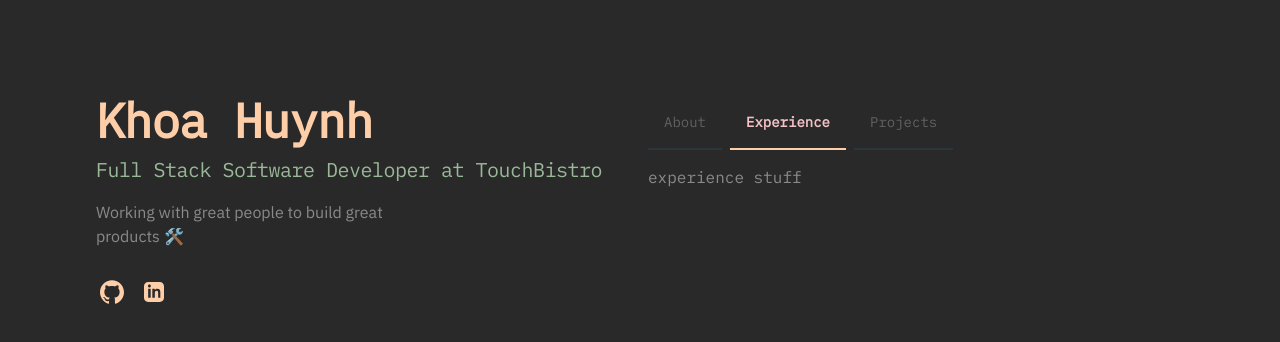
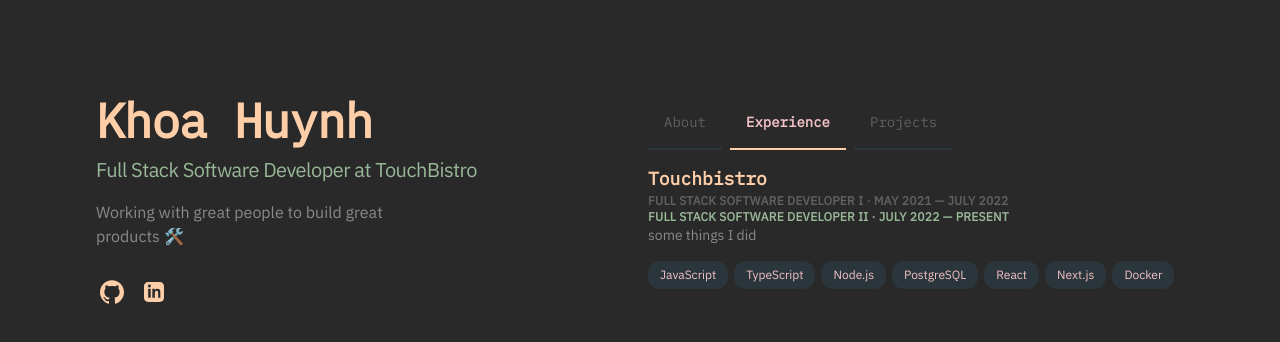
Before and after one commit to khoaHyh/portfolio-v3, a Next.js app: page / in a window 1280 px wide. Both pictures are taken after a click on the tab "Experience". Shown: the top 342 px of the page. Built offline with nearby package versions, Linux system fonts and the light colour scheme.

Commit message:
start adding experience

```diff
--- /dev/null
+++ b/src/components/Tags.tsx
@@ -0,0 +1,17 @@
+interface TagsProps {
+  tags: string[];
+}
+
+export default function Tags({ tags }: TagsProps): JSX.Element {
+  return (
+    <ul className="mt-2 flex flex-wrap" aria-label="Technologies used">
+      {tags.map((tag) => (
+        <li key={tag} className="mr-1.5 mt-2">
+          <div className="font-sans flex items-center rounded-xl bg-secondaryAlt px-3 py-1 text-pinkSoft text-xs font-medium leading-5">
+            {tag}
+          </div>
+        </li>
+      ))}
+    </ul>
+  );
+}
--- a/src/pages/index.tsx
+++ b/src/pages/index.tsx
@@ -1,7 +1,19 @@
 import SocialLinks from "@/components/SocialLinks";
 import Tabs, { TabContent } from "@/components/Tabs";
+import Tags from "@/components/Tags";
 import React from "react";
 
+type Experience = {
+  company: string;
+  positions: {
+    title: string;
+    tenure?: string;
+  }[];
+  description: string;
+  tags: string[];
+};
+
+export default function Home() {
   const pageStyle = "bg-background text-primaryText font-mono w-full h-screen";
   // TODO: look into these later, just scaffolding.
   const outerContainer =
@@ -11,7 +23,34 @@
     "lg:sticky lg:top-0 lg:flex lg:max-h-screen lg:w-1/2 lg:flex-col lg:justify-start lg:py-24";
   const contentContainer = "pt-24 lg:w-1/2 lg:py-24";
 
-export default function Home() {
+  //
+  const experiences: Experience[] = [
+    {
+      company: "Touchbistro",
+      positions: [
+        {
+          title: "Full Stack Software Developer I",
+          tenure: "May 2021 — July 2022",
+        },
+        {
+          title: "Full Stack Software Developer II",
+          tenure: "July 2022 — present",
+        },
+      ],
+      description: "some things I did",
+      tags: [
+        "JavaScript",
+        "TypeScript",
+        "Node.js",
+        "PostgreSQL",
+        "React",
+        "Next.js",
+        "Docker",
+      ],
+    },
+  ];
+
+  // TODO: add learning resources
   const tabContent: TabContent = {
     About: (
       <div className="font-sans">
@@ -19,7 +58,37 @@
         <p className="mb-4">{`Outside of work, I'm into Brazilian jiu-jitsu, street dance, my Steam library, and hacking on whatever piques my interest.`}</p>
       </div>
     ),
-    Experience: <>experience stuff</>,
+    Experience: (
+      <>
+        <ul>
+          {experiences.map(({ company, positions, description, tags }) => (
+            <li key={company}>
+              <div className="z-10 sm:col-span-6">
+                <h3>
+                  <div className="font-extrabold text-lg text-primaryText">
+                    {company}
+                  </div>
+                  {positions.map(({ title, tenure }, index) => (
+                    <div
+                      key={title}
+                      className={`font-sans ${
+                        index === positions.length - 1
+                          ? "text-primary"
+                          : "text-secondary"
+                      } text-xs font-semibold uppercase tracking-wide`}
+                    >
+                      {title + `${tenure ? ` · ${tenure}` : ""}`}
+                    </div>
+                  ))}
+                </h3>
+                <p className="font-sans text-sm">{description}</p>
+                <Tags tags={tags} />
+              </div>
+            </li>
+          ))}
+        </ul>
+      </>
+    ),
     Projects: <>projects stuff</>,
   };
 
@@ -32,7 +101,7 @@
               <h1 className="text-4xl tracking-tight sm:text-5xl font-extrabold">
                 Khoa Huynh
               </h1>
-              <h2 className="mt-3 text-lg text-primary font-medium tracking-tight sm:text-xl">
+              <h2 className="mt-3 text-lg text-primary font-sans font-medium tracking-tight sm:text-xl">
                 Full Stack Software Developer at TouchBistro
               </h2>
               <p className="font-sans mt-4 max-w-xs leading-normal text-bodyLightSlateGray">
```
Lines whose indentation alone changed are shown as unchanged.
